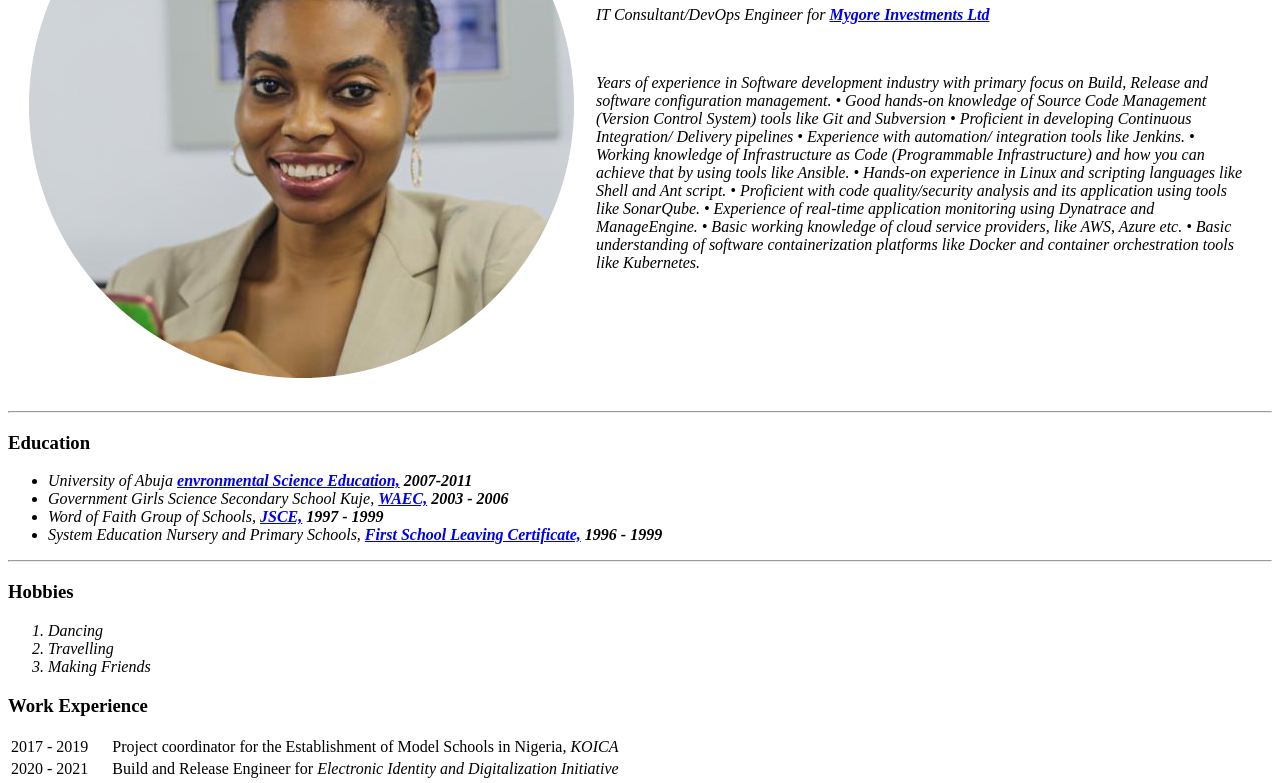
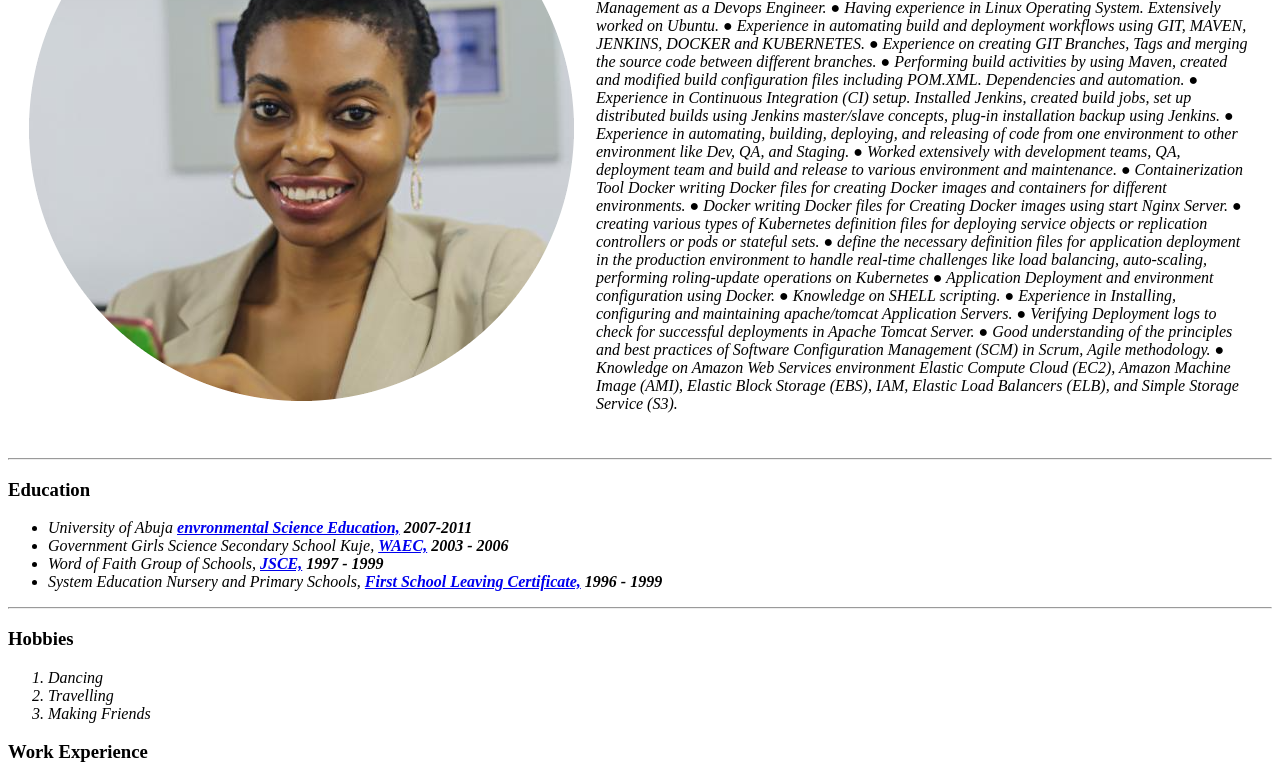
Before and after one commit to ChidiCeeway/CV, a plain HTML site: page index.html in a window 1280 px wide. Shown: the part 206-989 px from the top of the page. Drawn offline with Linux system fonts and the light colour scheme.

Commit message:
Update index.html

```diff
--- a/index.html
+++ b/index.html
@@ -17,16 +17,27 @@
         <h1>Chidimma Peace</h1>
         <p><em>IT Consultant/DevOps Engineer for <strong><a href="#">Mygore Investments Ltd</a></strong></em></p>
         <br>
-        <p><em>Years of experience in Software development industry with primary focus on Build, Release and software configuration management.
-• Good hands-on knowledge of Source Code Management (Version Control System) tools like Git and Subversion
-• Proficient in developing Continuous Integration/ Delivery pipelines
-• Experience with automation/ integration tools like Jenkins.
-• Working knowledge of Infrastructure as Code (Programmable Infrastructure) and how you can achieve that by using tools like Ansible.
-• Hands-on experience in Linux and scripting languages like Shell and Ant script.
-• Proficient with code quality/security analysis and its application using tools like SonarQube.
-• Experience of real-time application monitoring using Dynatrace and ManageEngine.
-• Basic working knowledge of cloud service providers, like AWS, Azure etc.
-• Basic understanding of software containerization platforms like Docker and container orchestration tools like Kubernetes.</em></p>
+        <p><em>
+●       4+ years of Experience in IT Industry of Software Configuration Management, Build/Release Management as a Devops Engineer.
+●	Having experience in Linux Operating System. Extensively worked on Ubuntu.
+●	Experience in automating build and deployment workflows using GIT, MAVEN, JENKINS, DOCKER and KUBERNETES.
+●	Experience on creating GIT Branches, Tags and merging the source code between different branches.
+●	Performing build activities by using Maven, created and modified build configuration files including POM.XML. Dependencies and automation.
+●	Experience in Continuous Integration (CI) setup. Installed Jenkins, created build jobs, set up distributed builds using Jenkins master/slave concepts, plug-in installation backup using Jenkins.
+●	Experience in automating, building, deploying, and releasing of code from one environment to other environment like Dev, QA, and Staging.
+●	Worked extensively with development teams, QA, deployment team and build and release to various environment and maintenance.
+●	Containerization Tool Docker writing Docker files for creating Docker images and containers for different environments.
+●	 Docker writing Docker files for Creating Docker images using start Nginx Server.
+●	creating various types of Kubernetes definition files for deploying service objects or replication controllers or pods or stateful sets.
+●	define the necessary definition files for application deployment in the production environment to handle real-time challenges like load balancing, auto-scaling, performing roling-update operations on Kubernetes
+●	Application Deployment and environment configuration using Docker.
+●	Knowledge on SHELL scripting.
+●	Experience in Installing, configuring and maintaining apache/tomcat Application Servers.
+●	Verifying Deployment logs to check for successful deployments in Apache Tomcat Server.
+●	Good understanding of the principles and best practices of Software Configuration Management
+(SCM) in Scrum, Agile methodology.
+●	 Knowledge on Amazon Web Services environment Elastic Compute Cloud (EC2), Amazon Machine Image (AMI), Elastic Block Storage (EBS), IAM, Elastic Load Balancers (ELB), and Simple Storage Service (S3).
+</em></p>
       </td>
     </tr>
   </table>
@@ -63,7 +74,7 @@
     </tr>
     <tr>
       <td>
-        2020 - 2021
+        2018 - 2019
       </td>
       <td>
         Build and Release Engineer  for <em>Electronic Identity and Digitalization Initiative</em>
@@ -71,7 +82,7 @@
     </tr>
     <tr>
       <td>
-        2021 - till Date
+        2019 - till date
       </td>
       <td>
         IT Consultant/Devops Engineer for <em>Mygore Investments Ltd</em>
```
